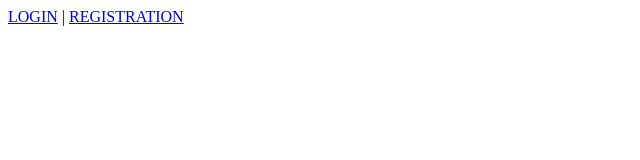
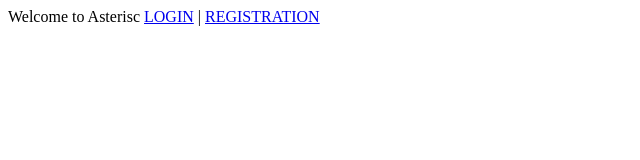
Before and after one commit to chandrakant22/Login-Logout-Servlet, a plain HTML site: page WebContent/index.html in a window 1280 px wide. Shown: the whole page, without its empty margins (0-640 px from the left). Drawn offline with Linux system fonts and the light colour scheme.

Commit message:
i added welcome note

```diff
--- a/WebContent/index.html
+++ b/WebContent/index.html
@@ -5,6 +5,7 @@
 <title>Insert title here</title>
 </head>
 <body>
+Welcome to Asterisc
 <a href="login">LOGIN</a> | <a href="reg.html">REGISTRATION</a>
 </body>
 </html>
```
